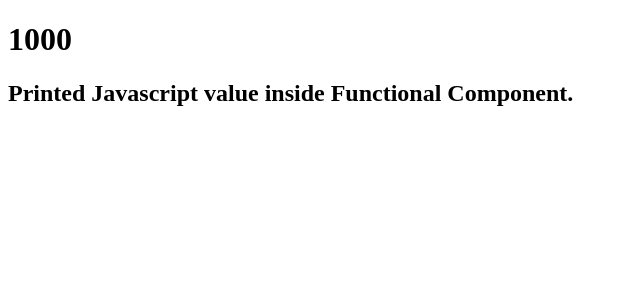
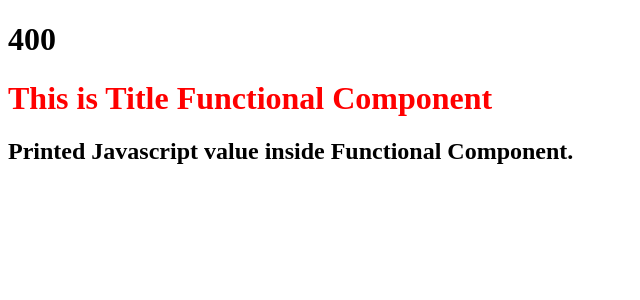
Before and after one commit to swapnil-game565/lets-learn-react, a React (Vite) app: page / in a window 1280 px wide. Shown: the top 300 px of the page, without its empty margins (0-640 px from the left). Built offline with nearby package versions, Linux system fonts and the light colour scheme.

Commit message:
Learned how to call React Element inside components. and js inside components.

```diff
--- a/App.js
+++ b/App.js
@@ -11,7 +11,8 @@ const sum = 10 * 100;
 
 const Heading = () => (
     <div className="second-component">
-        <h1>{sum}</h1>
+        <h1>{100+300} {console.log('this is testing console log inside component.')}</h1>
+        {title}
         <h2> Printed Javascript value inside Functional Component. </h2>
     </div>
 )
```
